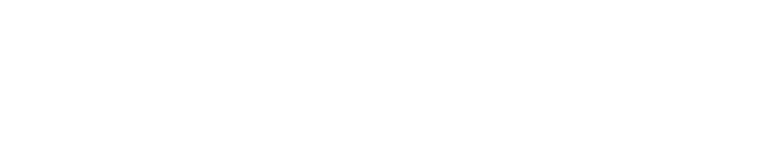
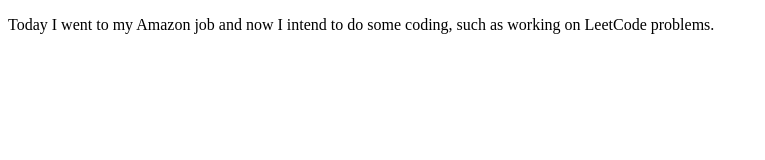
Before and after one commit to jtabb1/2021-08-06-Daily-Coding-Journal, a plain HTML site: page index.html in a window 1280 px wide. Shown: the whole page, without its empty margins (0-765 px from the left). Drawn offline with Linux system fonts and the light colour scheme.

Commit message:
Talk about what I did and what I have left to do today.

```diff
--- a/index.html
+++ b/index.html
@@ -7,6 +7,14 @@
     <link href="style.css" rel="stylesheet" type="text/css" />
   </head>
   <body>
+
+    <p>
+      Today I went to my Amazon job and now
+      I intend to do some coding, such as
+      working on LeetCode problems.
+      <p>
+
+
     <script src="script.js"></script>
   </body>
 </html>
```
